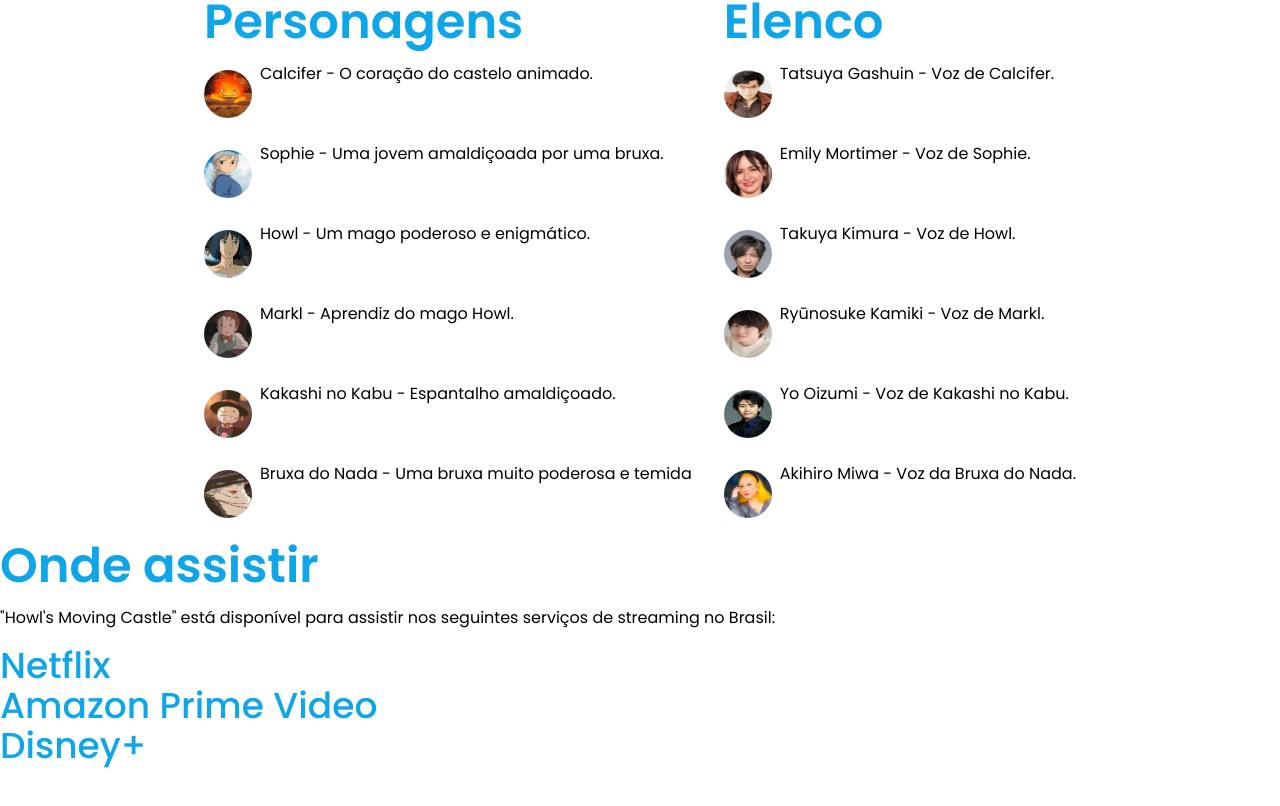
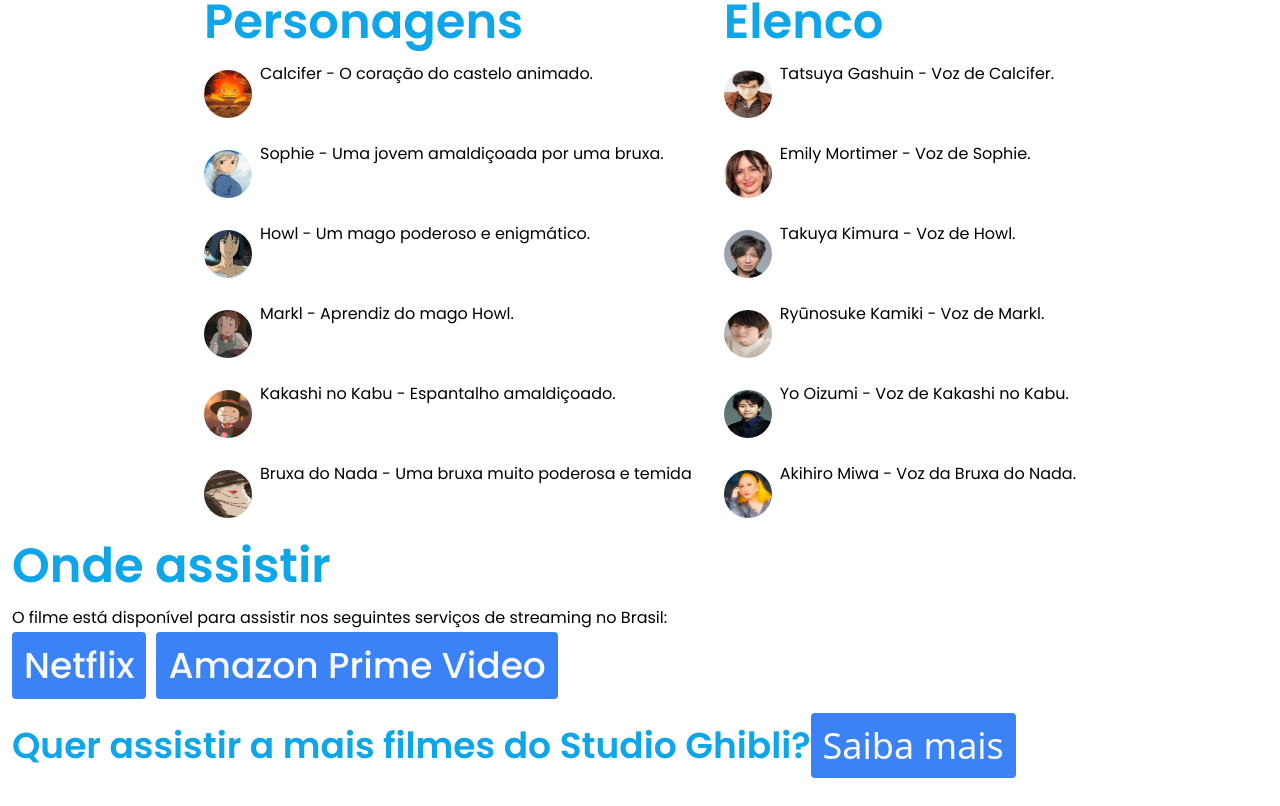
Before and after one commit to matheus-estevan/Atividade-em-Sala-de-Aula, a React (Vite) app: page / in a window 1280 px wide. Shown: the part 1656-2462 px from the top of the page. After the commit the page ends 2438 px from the top, so only its background shows below. Built offline with nearby package versions, Linux system fonts and the light colour scheme.

Commit message:
criação dos botões

```diff
--- a/src/pages/Howls.jsx
+++ b/src/pages/Howls.jsx
@@ -14,6 +14,7 @@ import Ryu from '/ryu.webp'
 import Yo from '/yo.jpg'
 
 import Head from '../components/Header'
+import { Link } from "react-router-dom"
 
 
 export default function () {
@@ -23,7 +24,7 @@ export default function () {
     <Head />
     </header>
 
-      <section>
+      <section className='px-3'>
         <h1 className='font-poppins font-extrabold uppercase text-6xl mt-20 text-sky-500'>Howl's Moving Castle</h1>
         <p className='font-poppins  font-normal mt-4 mb-10'>É um filme de animação japonês de fantasia de 2004 escrito e dirigido por Hayao Miyazaki. É vagamente baseado no romance homônimo de 1986, da autora britânica Diana Wynne Jones. O filme foi produzido por Toshio Suzuki, animado pelo Studio Ghibli e distribuído pela Toho.</p>
 
@@ -109,19 +110,27 @@ export default function () {
           </div>
           <h1 className='font-poppins text-sky-500 text-5xl font-semibold mb-4'>Onde assistir</h1>
           <p className='font-poppins mb-4'>
-            "Howl's Moving Castle" está disponível para assistir nos seguintes serviços de streaming no Brasil:
+            O filme está disponível para assistir nos seguintes serviços de streaming no Brasil:
           </p>
-          <ul className='font-poppins mb-10'>
+          <ul className='font-poppins mb-10 flex'>
             <li>
-              <a href='https://www.netflix.com/br-en/title/70028883' target='_blank' rel='noopener noreferrer' className='text-sky-500 text-4xl font-medium'>Netflix</a>
+              <a href='https://www.netflix.com/br-en/title/70028883' target='_blank' rel='noopener noreferrer' className='text-slate-50 text-4xl font-medium p-3 bg-blue-500 hover:bg-blue-700 py-2 rounded mr-2.5'>Netflix</a>
             </li>
             <li>
-              <a href='https://www.amazon.com.br/' target='_blank' rel='noopener noreferrer' className='text-sky-500 text-4xl font-medium'>Amazon Prime Video</a>
-            </li>
-            <li>
-              <a href='https://www.disneyplus.com/pt-br/' target='_blank' rel='noopener noreferrer' className='text-sky-500 text-4xl font-medium'>Disney+</a>
+              <a href='https://www.primevideo.com/detail/Howls-Moving-Castle/0SFDBNXGUNWOS865SIHWB8KTCK' target='_blank' rel='noopener noreferrer' className='text-slate-50 text-4xl font-medium p-3 bg-blue-500 hover:bg-blue-700 py-2 rounded mr-2.5'>Amazon Prime Video</a>
             </li>
           </ul>
+
+          <div className='flex'>
+            <h2 className='font-poppins text-sky-500 text-4xl font-semibold mb-4'>Quer assistir a mais filmes do Studio Ghibli?</h2>
+            <nav>
+              <ul>
+                <li>
+                  <Link className='text-slate-50 text-4xl font-medium p-3 bg-blue-500 hover:bg-blue-700 py-2 rounded mr-2' to='/chihiro'>Saiba mais</Link>
+                </li>
+              </ul>
+            </nav>
+          </div>
       </section>
     </div>
   )
--- a/src/pages/Spirted.jsx
+++ b/src/pages/Spirted.jsx
@@ -11,6 +11,11 @@ export default function Spirted() {
         </header>
 
           <main>
+            <div className='b-3 bg-sky-500'>
+
+            </div>
+
+
             <nav>
               <ul>
                 <li>
```
